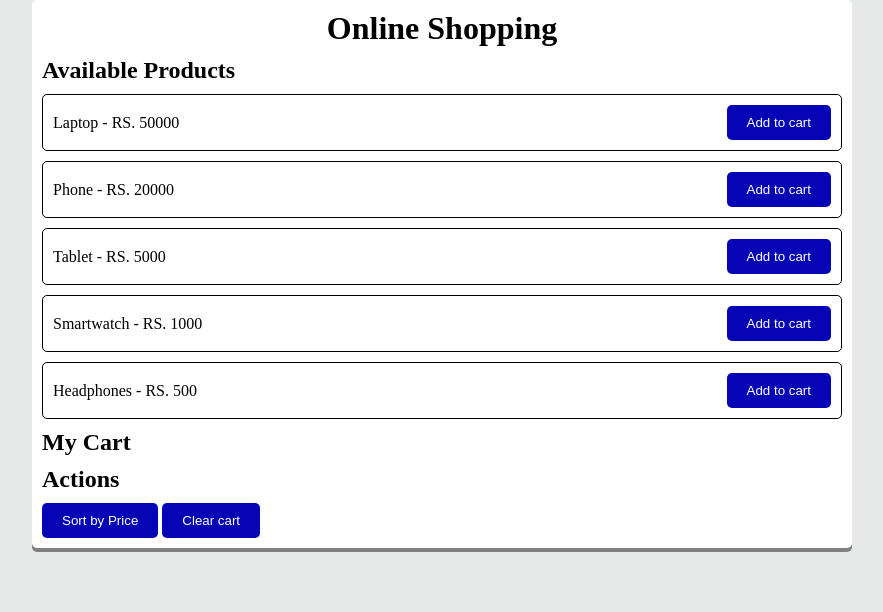
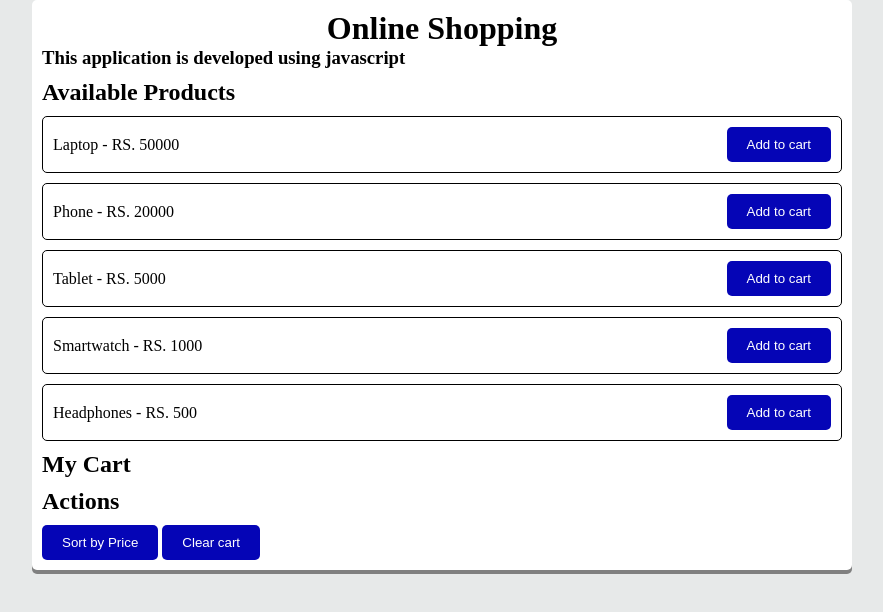
Before and after one commit to ThokaliMahesh/online-shopping-app, a plain HTML site: page index.html in a window 1280 px wide. Shown: the whole page, without its empty margins (198-1081 px from the left). Drawn offline with Linux system fonts and the light colour scheme.

Commit message:
updated subtitle

```diff
--- a/index.html
+++ b/index.html
@@ -59,6 +59,7 @@
   <body>
     <div class="online-shopping-container">
       <h1>Online Shopping</h1>
+      <h3>This application is developed using javascript</h3>
       <p id="feedback"></p>
       <h2>Available Products</h2>
       <div id="productsContainer">
```
